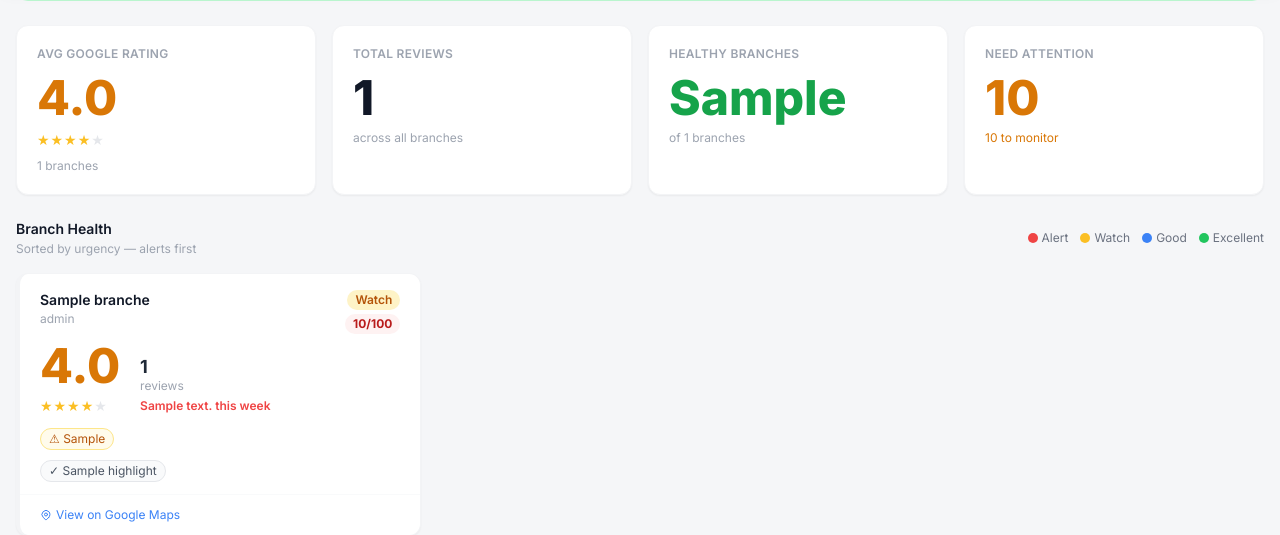
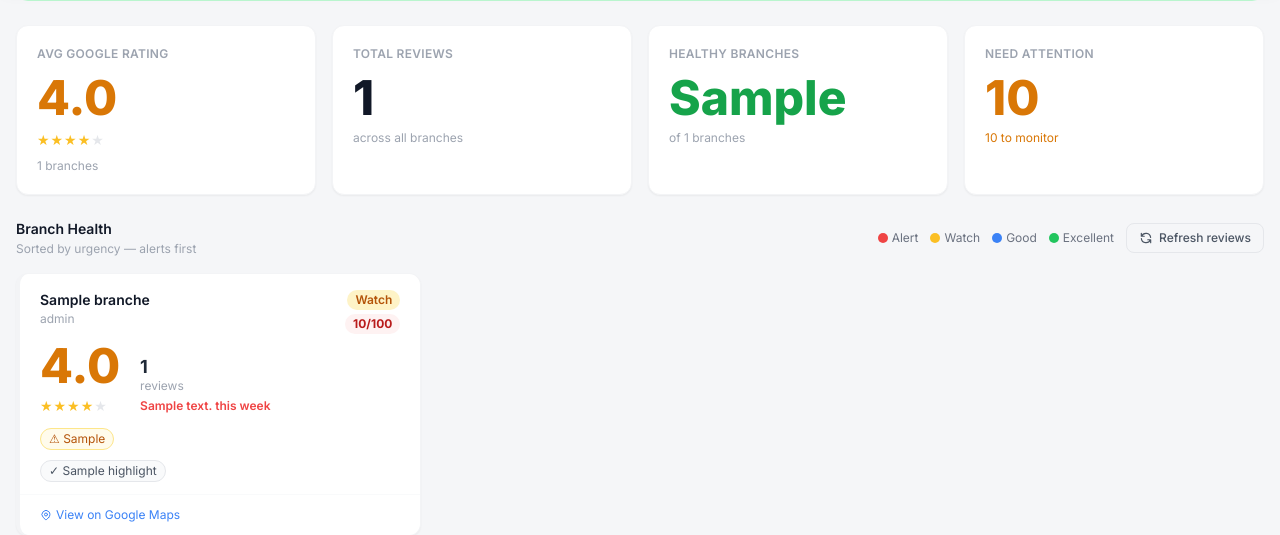
Before and after one commit to brandonyang20/Hakshan-Brand-Analysis, a Flask app: template templates/tenant/dashboard.html in a window 1280 px wide. Shown: the part 73-608 px from the top of the page. Run offline with Flask 3, Linux system fonts and the light colour scheme; the template is opened without the code that fills it: most values are stand-ins (such as "Sample title", 1, 10 or a date in 2020); some libraries are stand-ins or nearby versions.

Commit message:
feat: add Refresh reviews button to dashboard
Calls POST /t/<slug>/snapshot/run (session-authenticated, no admin token
needed). Spins the icon while running, shows branch count on success,
then reloads the page to display updated ratings.

```diff
--- a/app.py
+++ b/app.py
@@ -293,6 +293,27 @@ def create_app() -> Flask:
         except Exception as exc:
             return jsonify({"error": str(exc)}), 500
 
+    @app.route("/t/<slug>/snapshot/run", methods=["POST"])
+    def tenant_snapshot_run(slug):
+        from auth import require_auth, require_tenant
+        if not SLUG_RE.match(slug):
+            return jsonify({"error": "Invalid slug"}), 400
+        if not session.get("user_id"):
+            return jsonify({"error": "Unauthorized"}), 401
+        if session.get("tenant_slug") != slug:
+            return jsonify({"error": "Forbidden"}), 403
+        tenant = lookup_tenant(slug)
+        if tenant is None:
+            return jsonify({"error": "Tenant not found"}), 404
+        try:
+            from snapshot_service import run_daily_snapshot
+            data = get_data(force=False)
+            branches = data.get("branches", [])
+            result = run_daily_snapshot(tenant["id"], branches)
+            return jsonify(result)
+        except Exception as exc:
+            return jsonify({"error": str(exc)}), 500
+
     @app.route("/api/snapshot/run", methods=["POST"])
     def api_snapshot_run():
         auth = request.headers.get("Authorization", "")
--- a/templates/tenant/dashboard.html
+++ b/templates/tenant/dashboard.html
@@ -190,12 +190,23 @@
         <h2 class="text-sm font-semibold text-gray-900">Branch Health</h2>
         <p class="text-xs text-gray-400 mt-0.5">Sorted by urgency — alerts first</p>
       </div>
-      <!-- Legend -->
-      <div class="flex items-center gap-3 text-xs flex-wrap justify-end">
-        <span class="flex items-center gap-1 text-gray-500"><span class="w-2.5 h-2.5 rounded-full bg-red-500 inline-block"></span>Alert</span>
-        <span class="flex items-center gap-1 text-gray-500"><span class="w-2.5 h-2.5 rounded-full bg-amber-400 inline-block"></span>Watch</span>
-        <span class="flex items-center gap-1 text-gray-500"><span class="w-2.5 h-2.5 rounded-full bg-blue-500 inline-block"></span>Good</span>
-        <span class="flex items-center gap-1 text-gray-500"><span class="w-2.5 h-2.5 rounded-full bg-green-500 inline-block"></span>Excellent</span>
+      <div class="flex items-center gap-3 flex-wrap justify-end">
+        <!-- Legend -->
+        <div class="flex items-center gap-3 text-xs">
+          <span class="flex items-center gap-1 text-gray-500"><span class="w-2.5 h-2.5 rounded-full bg-red-500 inline-block"></span>Alert</span>
+          <span class="flex items-center gap-1 text-gray-500"><span class="w-2.5 h-2.5 rounded-full bg-amber-400 inline-block"></span>Watch</span>
+          <span class="flex items-center gap-1 text-gray-500"><span class="w-2.5 h-2.5 rounded-full bg-blue-500 inline-block"></span>Good</span>
+          <span class="flex items-center gap-1 text-gray-500"><span class="w-2.5 h-2.5 rounded-full bg-green-500 inline-block"></span>Excellent</span>
+        </div>
+        <!-- Manual refresh -->
+        <button id="refresh-reviews-btn"
+          onclick="refreshReviews('{{ slug }}')"
+          class="flex items-center gap-1.5 text-xs font-medium text-gray-600 border border-gray-200 rounded-lg px-3 py-1.5 hover:bg-gray-50 transition-colors">
+          <svg id="refresh-icon" class="w-3.5 h-3.5" fill="none" stroke="currentColor" viewBox="0 0 24 24">
+            <path stroke-linecap="round" stroke-linejoin="round" stroke-width="2" d="M4 4v5h.582m15.356 2A8.001 8.001 0 004.582 9m0 0H9m11 11v-5h-.581m0 0a8.003 8.003 0 01-15.357-2m15.357 2H15"/>
+          </svg>
+          <span id="refresh-label">Refresh reviews</span>
+        </button>
       </div>
     </div>
 
@@ -581,6 +592,34 @@
 
   // Auto-refresh every 30 minutes
   setTimeout(() => window.location.reload(), 30 * 60 * 1000);
+
+  async function refreshReviews(slug) {
+    const btn = document.getElementById('refresh-reviews-btn');
+    const icon = document.getElementById('refresh-icon');
+    const label = document.getElementById('refresh-label');
+    btn.disabled = true;
+    icon.classList.add('animate-spin');
+    label.textContent = 'Refreshing…';
+    try {
+      const res = await fetch(`/t/${slug}/snapshot/run`, { method: 'POST' });
+      const data = await res.json();
+      if (data.error) {
+        label.textContent = data.error;
+        setTimeout(() => { label.textContent = 'Refresh reviews'; btn.disabled = false; icon.classList.remove('animate-spin'); }, 3000);
+      } else {
+        const ok = (data.ok || []).length;
+        const failed = (data.failed || []).length;
+        icon.classList.remove('animate-spin');
+        icon.innerHTML = '<path stroke-linecap="round" stroke-linejoin="round" stroke-width="2" d="M5 13l4 4L19 7"/>';
+        label.textContent = failed ? `${ok} ok, ${failed} failed` : `${ok} branches updated`;
+        setTimeout(() => window.location.reload(), 1500);
+      }
+    } catch {
+      label.textContent = 'Error — try again';
+      btn.disabled = false;
+      icon.classList.remove('animate-spin');
+    }
+  }
 </script>
 
 </body>
```
